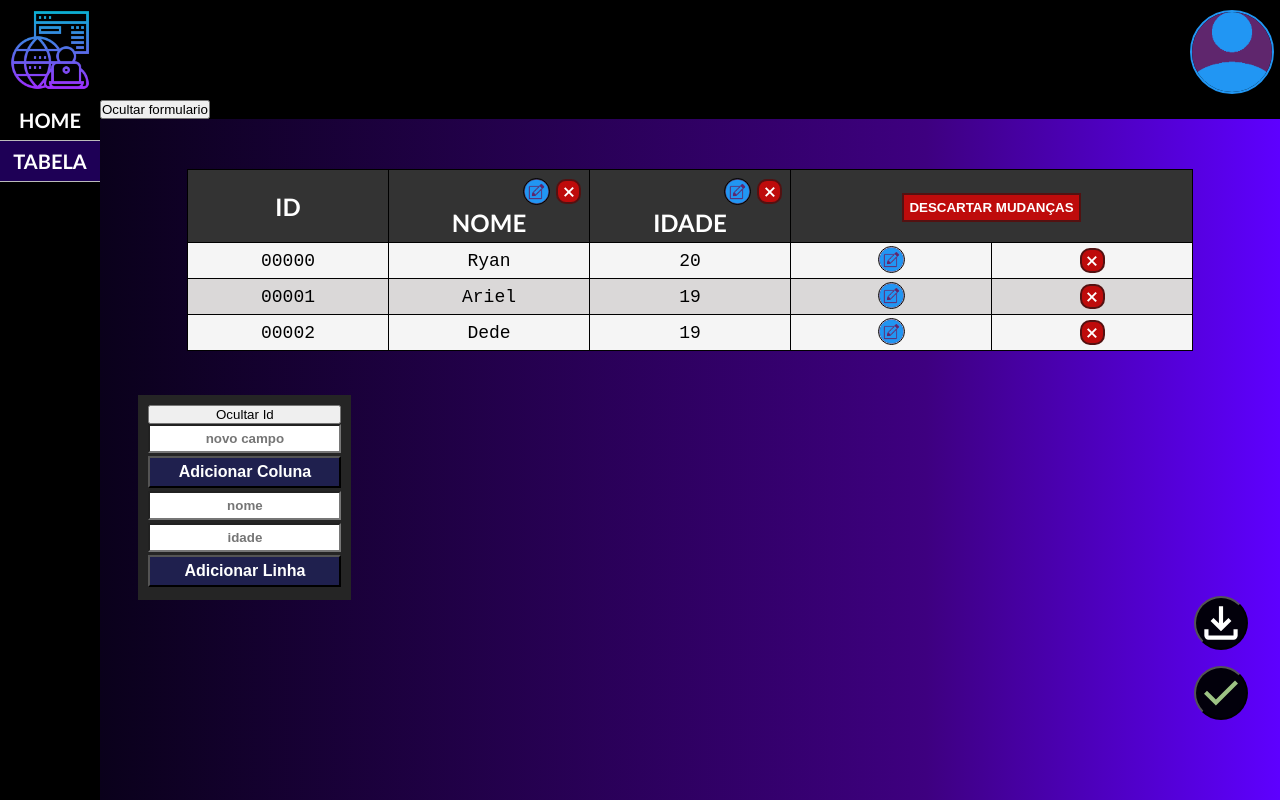
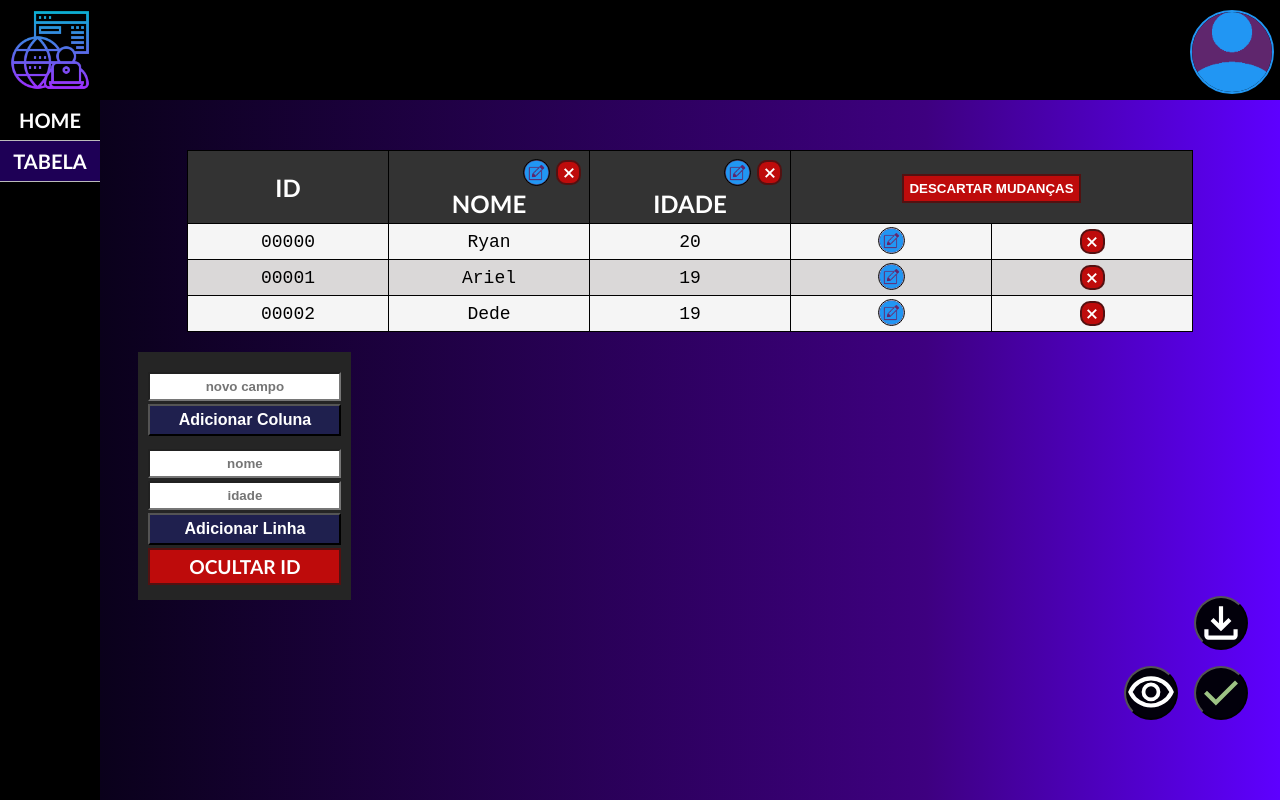
Before and after one commit to Web-LIA/Tabela-Dinamica, a React (Create React App) app: page /tabela in a window 1280 px wide. Both pictures are taken after a click on the button 1221 px from the left and 693 px from the top of the page. Shown: the top 800 px of the page. Built offline with nearby package versions, Linux system fonts and the light colour scheme.

Commit message:
theme: adicionar tema ao butao ocultarId

```diff
--- a/src/components/themes/table.module.scss
+++ b/src/components/themes/table.module.scss
@@ -171,7 +171,7 @@
     }
 }
 
-.baixarButton,.editarButton{
+.visiButton,.baixarButton,.editarButton{
     -webkit-backface-visibility: hidden;
     position: fixed;
     bottom: 10%;
@@ -228,9 +228,27 @@
             overflow-x: scroll;
         }
     }
-
+    .idButton{
+        margin-bottom: 5px;
+        color:white;
+        padding: 5px;
+        text-transform: uppercase;
+        font-weight: bolder;
+        background : rgb(190, 11, 11);
+        border: rgb(83, 17, 17) solid 2px;
+        font-size: larger;
+        cursor: pointer;
+        font-weight: bolder;
+        font-family:  'Gill Sans MT';
+        &:hover{
+            background-color: rgb(83, 17, 17);
+        }
+    }
 }
 
 .baixarButton{
     bottom: calc(10% + 70px);
 }
+.visiButton{
+    right: calc(2.5% + 70px);
+}
--- a/src/pages/Table.tsx
+++ b/src/pages/Table.tsx
@@ -11,6 +11,8 @@ import DownloadButton from '../components/table/DownloadButton'
 
 import editIcon from '../assets/icons/editIcon.svg'
 import checkIcon from '../assets/icons/checkIcon.svg'
+import visibleON from '../assets/icons/visivelOnIcon.svg'
+import visibleOFF from '../assets/icons/visivelOffIcon.svg'
 function Table() {
     const [data, setData] = useState<RowData[]>([
         {id: "00000", nome: "Ryan", idade: "20"},
@@ -176,16 +178,17 @@ function Table() {
 
             {showForm ? (
                 <>
-                <button onClick={()=> setShowForm(!showForm)}>Ocultar formulario</button>
+                <button onClick={()=> setShowForm(!showForm)} className={themes.visiButton}> <img src={visibleON} alt="Ocultar Formulario" /></button>
                 <div className={themes.formulario}>
-                    <button onClick={() => setIdVisibility(!idVisibility)}>Ocultar Id</button>
+
                     <FormAddColumn keys={keys} setNewKey={setNewKey} addColumn={addColumn} inputRef={inputRef}/>
                     <FormAddRow keys={keys} data={data} updateNewRowData={updateNewRowData} addRow={addRow}/>
+                    <button onClick={() => setIdVisibility(!idVisibility)} className={themes.idButton}>Ocultar Id</button>
                 </div>
                 </>
             ):(
                 <>
-                <button onClick={()=> setShowForm(!showForm)}>Mostrar formulario</button>
+                <button onClick={()=> setShowForm(!showForm)} className={themes.visiButton}><img src={visibleOFF} alt="Mostrar Formulario" /></button>
                 </>
             )}
 
```
